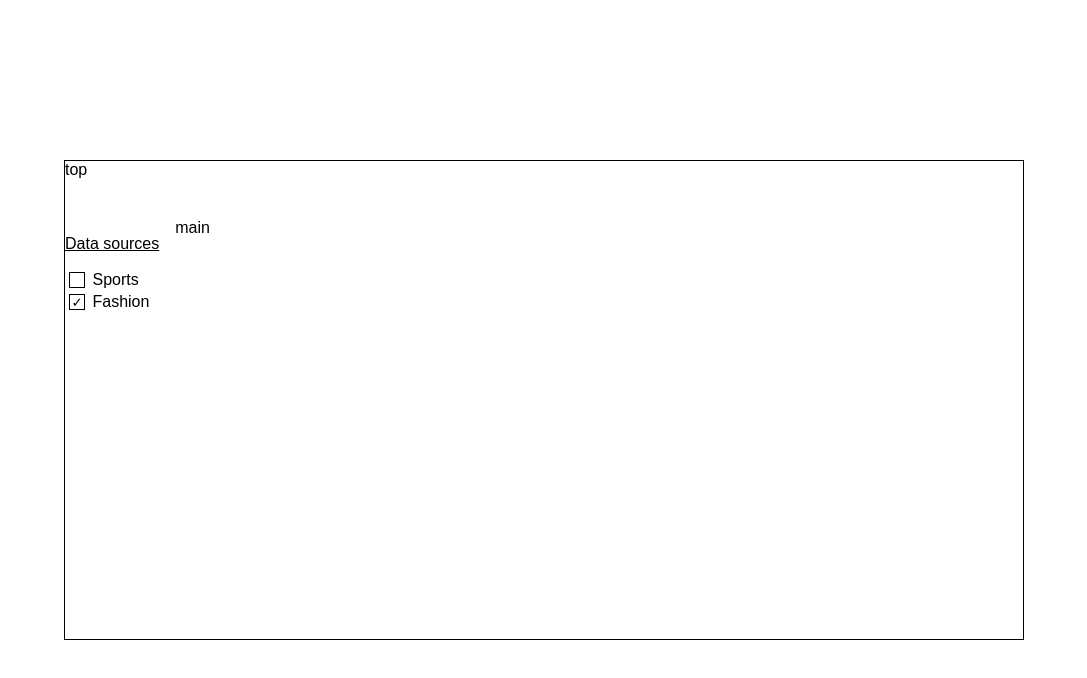
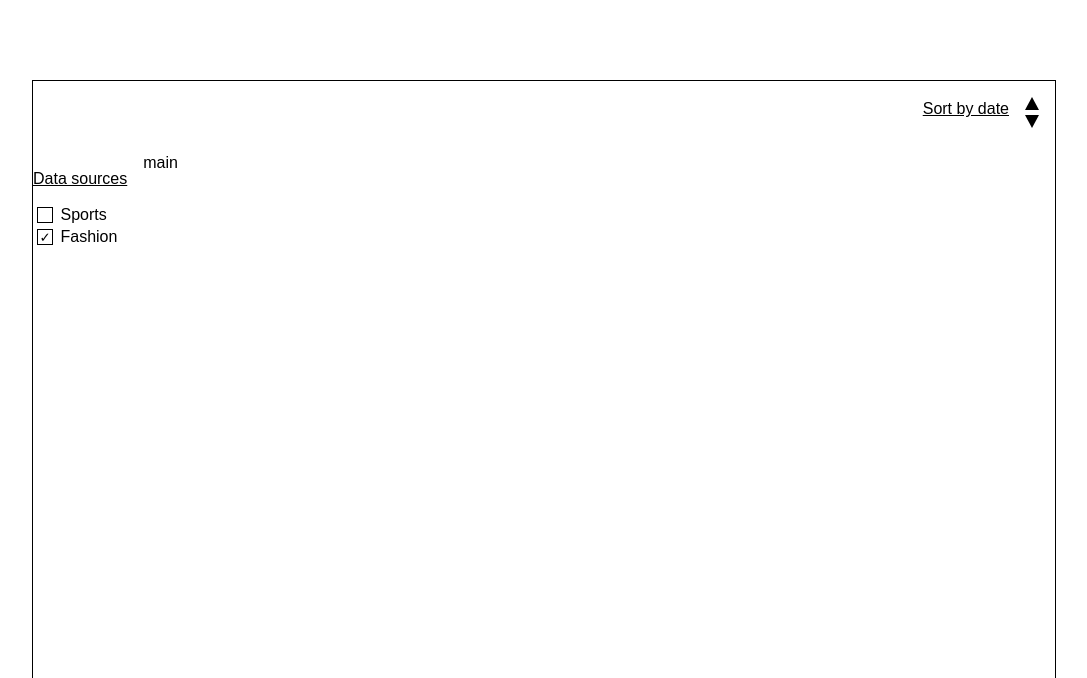
Before and after one commit to KFuczek/frontend-assignment-master, a React app: page / in a window 1280 px wide. Shown: the top 678 px of the page, without its empty margins (96-1183 px from the left). Built offline with nearby package versions, Linux system fonts and the light colour scheme.

Commit message:
Add sorting options.

```diff
--- a/src/app.scss
+++ b/src/app.scss
@@ -7,4 +7,6 @@ body {
     display: flex;
     height: 100vh;
     box-sizing: border-box;
+    justify-content: center;
+    align-items: center;
 }
--- a/src/components/MainPage/MainPage.js
+++ b/src/components/MainPage/MainPage.js
@@ -9,6 +9,7 @@ import TopSide from '../TopSide/TopSide';
 
 const MainPage = () => {
     const [articles, setArticles] = useState(null);
+    const [sortOption, setSortOption] = useState(1)
 
     const getNewdata = (articleType) => {
        const newArticles = getArticleFromServer(articleType);
@@ -19,10 +20,16 @@ const MainPage = () => {
         console.log(articleType, value);
     }
 
+    const sortOptions = (sortOption) => {
+        setSortOption(sortOption)
+    }
+
     return (
         <div className = 'mainPage'>
             <div className = 'topSide'>
-                <TopSide />
+                <TopSide
+                    sortOptions={sortOptions}
+                />
             </div>
             <div className = 'leftSide'>
                 <LeftSide
--- a/src/components/MainPage/MainPage.scss
+++ b/src/components/MainPage/MainPage.scss
@@ -7,6 +7,9 @@ $mobile: 20em;
 }
 
 @mixin topSide-desktop {
+    display: flex;
+    justify-content: flex-end;
+    align-items: center;
     grid-column-start: 1;
     grid-column-end: 7;
     grid-row-start: 1;
@@ -28,6 +31,7 @@ $mobile: 20em;
 }
 
 @mixin topSide-mobile {
+    display: flex;
     grid-column-start: 2;
     grid-column-end: 3;
     grid-row-start: 1;
@@ -49,15 +53,18 @@ $mobile: 20em;
 }
 
 .mainPage {
+
     flex: 1;
     min-height: 10rem;
     box-sizing: border-box;
-    border: solid 1px rgb(0, 0, 0);
-    margin: 10rem 10rem 10rem 10rem;
+    border: solid 1px black;
     display: grid;
-    grid-template-columns: minmax(50px, max-content) repeat(5, 2fr);
+    grid-template-columns: minmax(min-content, max-content) repeat(5, 2fr);
     grid-template-rows: 1fr 10fr;
     grid-gap: 1rem;
+    position: absolute;
+    width: 80%;
+    height: 80vh;
 
     .topSide {
         @include topSide-desktop;
@@ -73,7 +80,8 @@ $mobile: 20em;
 
     @include mobile {
         grid-template-columns: repeat(2, 1fr);
-        margin: 5rem 1rem 5rem 1rem;
+        width: 100%;
+        height: 90vh;
         .topSide {
             @include topSide-mobile;
         }
--- /dev/null
+++ b/src/components/SortPanel/SortPanel.js
@@ -0,0 +1,19 @@
+import React, {useState} from 'react';
+
+import './SortPanel.scss';
+import {Dictionary} from '../../constances/dictionary';
+
+const SortPanel = ({sortOptions}) => {
+
+    return (
+        <div className='sortPanel'>
+            <label className='sortLabel'>{Dictionary.SORT_BY_DATE}</label>
+            <div className='sort'>
+                <button className='up-arrow' onClick={() => {sortOptions(1)}} />
+                <button className='down-arrow' onClick={() => {sortOptions(-1)}} />
+            </div>
+        </div>
+    );
+}
+
+export default SortPanel;
--- /dev/null
+++ b/src/components/SortPanel/SortPanel.scss
@@ -0,0 +1,33 @@
+.sortPanel {
+    position: relative;
+    display: flex;
+    align-items: center;
+    height: 100%;
+    gap: 1rem;
+    align-content: space-around;
+    margin-right: 1rem;
+}
+
+.sortLabel {
+    text-decoration: underline;
+}
+
+@mixin arrow {
+    display: block;
+    padding: 0;
+    border: solid 7px transparent;
+    background: transparent;
+    border-bottom-width: 0;
+    cursor: pointer;
+}
+
+.up-arrow {
+    @include arrow;
+    margin-bottom: 5px;
+    border-bottom: solid 13px black;
+}
+
+.down-arrow {
+    @include arrow ;
+    border-top: solid 13px black;
+}
--- a/src/components/TopSide/TopSide.js
+++ b/src/components/TopSide/TopSide.js
@@ -1,11 +1,13 @@
 import React from 'react';
 
-const TopSide = () => {
+import SortPanel from '../SortPanel/SortPanel'
+
+const TopSide = ({sortOptions}) => {
 
     return (
-        <div>
-        top
-        </div>
+        <SortPanel
+            sortOptions={sortOptions}
+         />
     );
 }
 
--- a/src/constances/dictionary.js
+++ b/src/constances/dictionary.js
@@ -1,5 +1,6 @@
 export const Dictionary = {
     FASHION: 'Fashion',
     SPORTS: 'Sports',
-    DATA_SOURCES: 'Data sources'
+    DATA_SOURCES: 'Data sources',
+    SORT_BY_DATE: 'Sort by date'
 }
```
